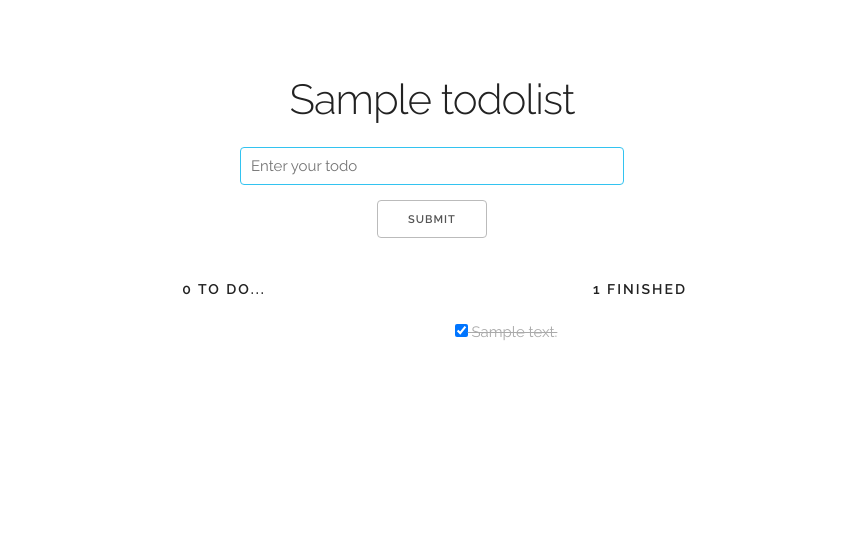
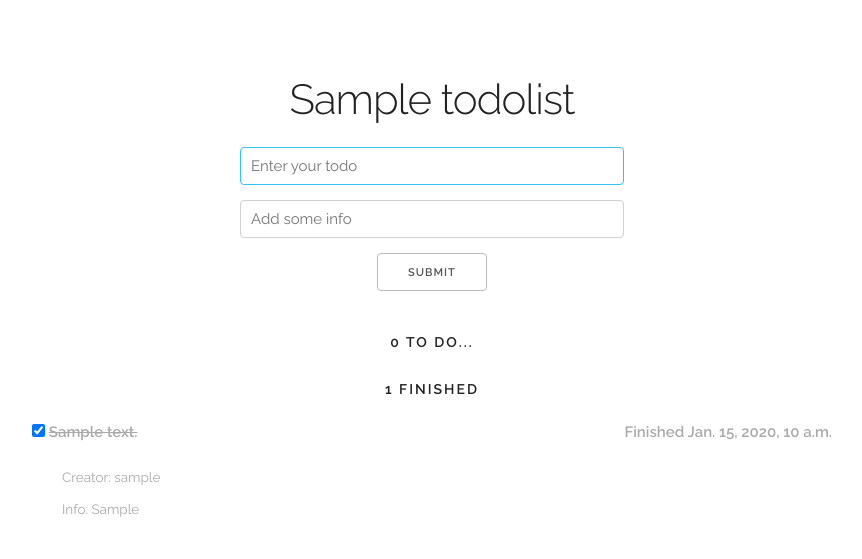
Before and after one commit to paulazoo/our-todolist, a Django app: page /todolist/1/ in a window 1280 px wide. Shown: the part 173-732 px from the top of the page, without its empty margins (208-1070 px from the left). Run offline with Django 3.2, Linux system fonts and the light colour scheme; a user stored in the database is signed in; tables that the repository leaves empty hold one stand-in row (values such as "Sample post"); some libraries are stand-ins or nearby versions.

Commit message:
add todo info and some other stuff to todos

```diff
--- a/accounts/views.py
+++ b/accounts/views.py
@@ -3,7 +3,6 @@ from django.contrib.auth.models import User
 from django.shortcuts import redirect, render
 
 from accounts.forms import LoginForm, RegistrationForm
-from lists.forms import TodoForm
 
 
 def login_view(request):
--- a/api/serializers.py
+++ b/api/serializers.py
@@ -34,6 +34,7 @@ class TodoSerializer(serializers.ModelSerializer):
             "id",
             "todolist",
             "description",
+            "info",
             "created_at",
             "creator",
             "is_finished",
--- a/lists/forms.py
+++ b/lists/forms.py
@@ -13,3 +13,7 @@ class TodoForm(forms.Form):
     description = forms.CharField(
         **form_kwargs(widget=forms.TextInput(attrs=widget_attrs("Enter your todo")))
     )
+
+    info = forms.CharField(
+        **form_kwargs(widget=forms.TextInput(attrs=widget_attrs("Add some info")))
+    )
--- a/lists/models.py
+++ b/lists/models.py
@@ -28,6 +28,7 @@ class TodoList(models.Model):
 
 class Todo(models.Model):
     description = models.CharField(max_length=128)
+    info = models.CharField(max_length=128, default="")
     created_at = models.DateTimeField(auto_now=True)
     finished_at = models.DateTimeField(null=True)
     is_finished = models.BooleanField(default=False)
--- a/lists/templates/lists/todolist.html
+++ b/lists/templates/lists/todolist.html
@@ -20,22 +20,64 @@
       </form>
     </div>
     <div class="row">
-      <div class="one-half column open-todos">
+      <div class="column open-todos">
         <h6 class="docs-header open-todos">{{ todolist.count_open }} to do...</h6>
         <ul>
           {% for todo in todolist.todos.all %}
             {% if not todo.is_finished %}
-              <li><input type="checkbox" id="checkbox" data-todo-id="{{ todo.id }}"> {{ todo.description }}</li>
+              <li>
+                <div class="row">
+                  <div class="one-half column">
+                    <input type="checkbox" id="checkbox" data-todo-id="{{ todo.id }}">
+                    <b>{{ todo.description }}</b>
+                  </div>
+                  <div class="one-half column info">
+                    <i>Created {{ todo.created_at }}</i>
+                  </div>
+                </div>
+                <div class="row">
+                  <ul>
+                    <li>
+                      Creator: {{ todo.creator }}
+                    </li>
+                    <li>
+                      Info: {{ todo.info }}
+                    </li>
+                  </ul>
+                </div>
+              </li>
             {% endif %}
           {% endfor %}
         </ul>
       </div>
-      <div class="one-half column finished-todos">
+    </div>
+    <div class="row">
+      <div class="column finished-todos">
         <h6 class="docs-header finished-todos">{{ todolist.count_finished }} finished</h6>
         <ul>
           {% for todo in todolist.todos.all %}
             {% if todo.is_finished %}
-            <li><input type="checkbox" id="checkbox" data-todo-id="{{ todo.id }}" checked="checked"> {{ todo.description }}</li>
+            <li>
+              <div class="row">
+                <div class="one-half column">
+                  <input type="checkbox" id="checkbox" data-todo-id="{{ todo.id }}" checked="checked">
+                  <b><strike>{{ todo.description }}</strike></b>
+                </div>
+                <div class="one-half column info">
+                  <b>Finished {{ todo.finished_at }}</b>
+                </div>
+              </div>
+              <div class="row">
+                <ul>
+                  <li>
+                    Creator: {{ todo.creator }}
+                  </li>
+                  <li>
+                    Info: {{ todo.info }}
+                  </li>
+                </ul>
+              </div>
+            </li>
             {% endif %}
           {% endfor %}
         </ul>
--- a/lists/views.py
+++ b/lists/views.py
@@ -26,6 +26,7 @@ def add_todo(request, todolist_id):
             user = request.user if request.user.is_authenticated else None
             todo = Todo(
                 description=request.POST["description"],
+                info=request.POST["info"],
                 todolist_id=todolist_id,
                 creator=user,
             )
--- a/todolist/static/css/custom.css
+++ b/todolist/static/css/custom.css
@@ -24,8 +24,10 @@ tr td.todolist-title {
 
 .finished-todos li {
   color: #aaa;
-  padding-left: 5pt;
-  text-decoration: line-through;
+}
+
+.info {
+  text-align: right;
 }
 
 .container {
```
Also changed, not shown: lists/static/lists/css/table.css (deleted, +0 -56 lines), lists/migrations/0002_todo_info.py (added), lists/static/lists/images/asc.gif (deleted), lists/static/lists/images/bg.gif (deleted), lists/static/lists/images/desc.gif (deleted).
